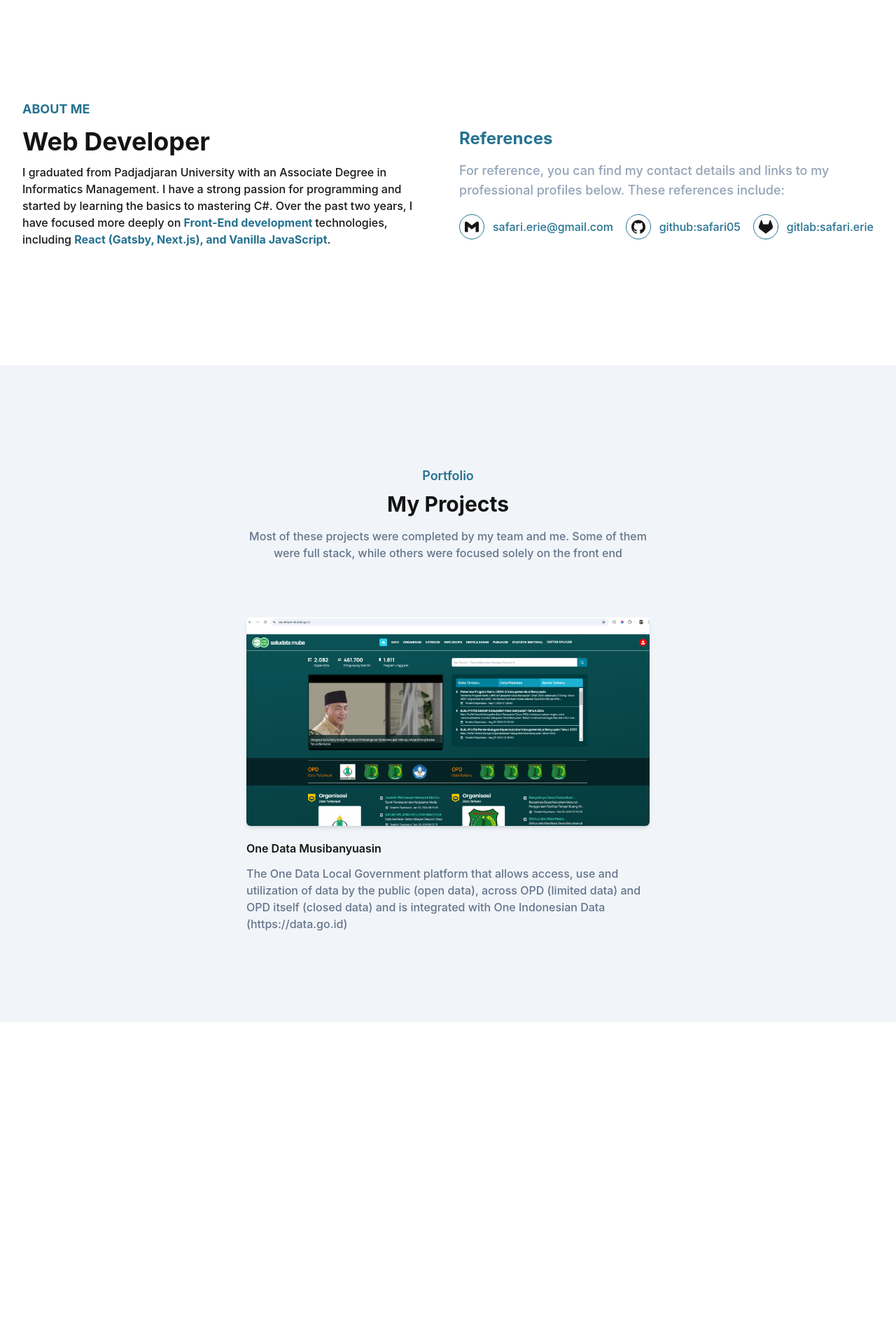
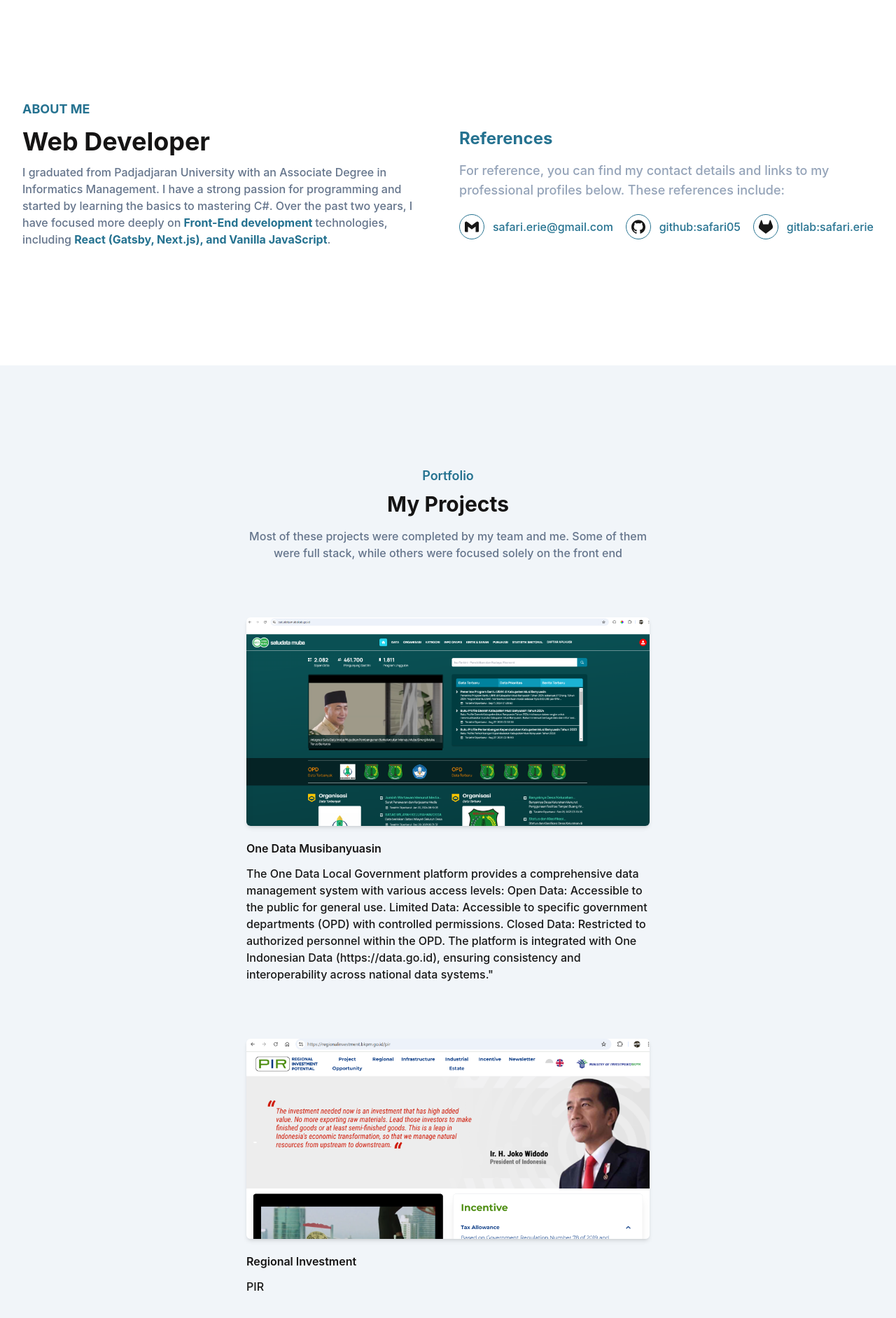
Before and after one commit to safari05/resume-app, a Next.js app: page / in a window 1280 px wide. Shown: the part 743-2626 px from the top of the page at 70% size. Before the commit the page ends 2203 px from the top, so only its background shows below. Built offline with nearby package versions, Linux system fonts and the light colour scheme.

Commit message:
update section portfolio

```diff
--- a/src/app/components/hero.tsx
+++ b/src/app/components/hero.tsx
@@ -1,6 +1,6 @@
 import React from "react";
 import Link from "next/link";
-import fotoHero from "../../../public/assets/images/foto-safari.png";
+import imageHero from "../../../public/assets/images/foto-safari.png";
 import Image from "next/image";
 
 export default function Hero() {
@@ -16,7 +16,7 @@ export default function Hero() {
                 Eri Safari
               </span>
             </h1>
-            <h2 className="font-medium text-seconday text-lg mb-3 lg:text-2xl">
+            <h2 className="font-medium text-secondary text-lg mb-3 lg:text-2xl">
               {" "}
               Web <span className="text-dark font-bold">Developer</span>{" "}
             </h2>
@@ -30,7 +30,7 @@ export default function Hero() {
                 {" "}
                 Email :{" "}
                 <span className="font-bold text-dark">
-                  safai.erie@gmail.com
+                  safari.erie@gmail.com
                 </span>
               </li>
             </ul>
@@ -45,7 +45,7 @@ export default function Hero() {
           <div className="w-full self-end px-4 lg:w-1/2">
             <div className="relative mt-10 lg:mt-0  lg:right-0">
               <Image
-                src={fotoHero}
+                src={imageHero}
                 alt="Hero Sections"
                 placeholder="empty"
                 className="max-w-full max-auto"
--- a/src/app/components/portfolio.tsx
+++ b/src/app/components/portfolio.tsx
@@ -1,5 +1,6 @@
 import React from 'react'
 import oneDataImage from '../../../public/assets/images/satu-data-muba.png';
+import pirImage from '../../../public/assets/images/pir.png';
 import Image from 'next/image';
 export default function Portfolio() {
   return (
@@ -9,7 +10,7 @@ export default function Portfolio() {
           <div className='max-w-xl mx-auto text-center mb-16'>
             <h4 className='font-semibold text-lg text-primary mb-2'>Portfolio</h4>
             <h2 className='font-bold text-dark text-3xl mb-4'> My Projects</h2>
-              <p className='font-medium text-md text-seconday'>
+            <p className='font-medium text-md text-secondary'>
               Most of these projects were completed by my team and me. Some of them were full stack, while others were focused solely on the front end
             </p>
           </div>
@@ -17,10 +18,29 @@ export default function Portfolio() {
         <div className='w-full px-4 flex flex-wrap justify-center'>
           <div className='mb-12 p-4 md:w-1/2'>
             <div className='rounded-md shadow-md overflow-hidden'>
-                  <Image src={oneDataImage} alt='One Data Muba' className='w-full'/>
+              <Image src={oneDataImage} alt='One Data Muba' className='w-full' />
             </div>
             <h3 className='font-semibold text-dark mt-5 mb-3'>One Data Musibanyuasin</h3>
-              <p className='font-medium text-base text-seconday'>The One Data Local Government platform that allows access, use and utilization of data by the public (open data), across OPD (limited data) and OPD itself (closed data) and is integrated with One Indonesian Data (https://data.go.id)</p>
+            <p className='font-medium'>
+
+              The One Data Local Government platform provides a comprehensive data management system with various access levels:
+
+              Open Data: Accessible to the public for general use.
+              Limited Data: Accessible to specific government departments (OPD) with controlled permissions.
+              Closed Data: Restricted to authorized personnel within the OPD.
+              The platform is integrated with One Indonesian Data (https://data.go.id), ensuring consistency and interoperability across national data systems."
+            </p>
+          </div>
+        </div>
+        <div className='w-full px-4 flex flex-wrap justify-center'>
+          <div className='mb-12 p-4 md:w-1/2'>
+            <div className='rounded-md shadow-md overflow-hidden'>
+              <Image src={pirImage} alt='Regional Invetment' className='w-full' />
+            </div>
+            <h3 className='font-semibold text-dark mt-5 mb-3'>Regional Investment</h3>
+            <p className='font-medium'>
+              PIR
+            </p>
           </div>
         </div>
       </div>
--- a/tailwind.config.ts
+++ b/tailwind.config.ts
@@ -15,7 +15,7 @@ const config: Config = {
       colors: {
         primary: "#257290",
         dark : '#151414',
-        seconday: '#64748b',
+        secondary: '#64748b',
         background: "var(--background)",
         foreground: "var(--foreground)",
       },
```
Also changed, not shown: public/assets/images/pir.png (added). Lines whose indentation alone changed are shown as unchanged.
